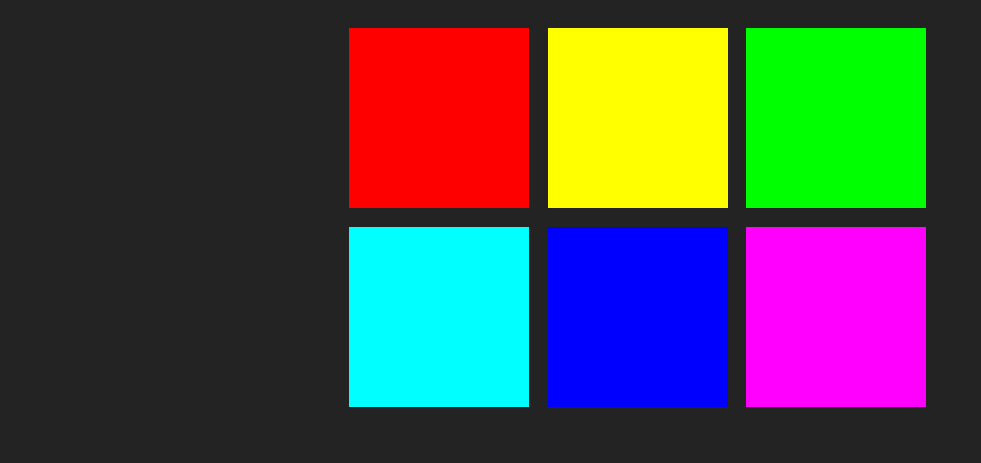
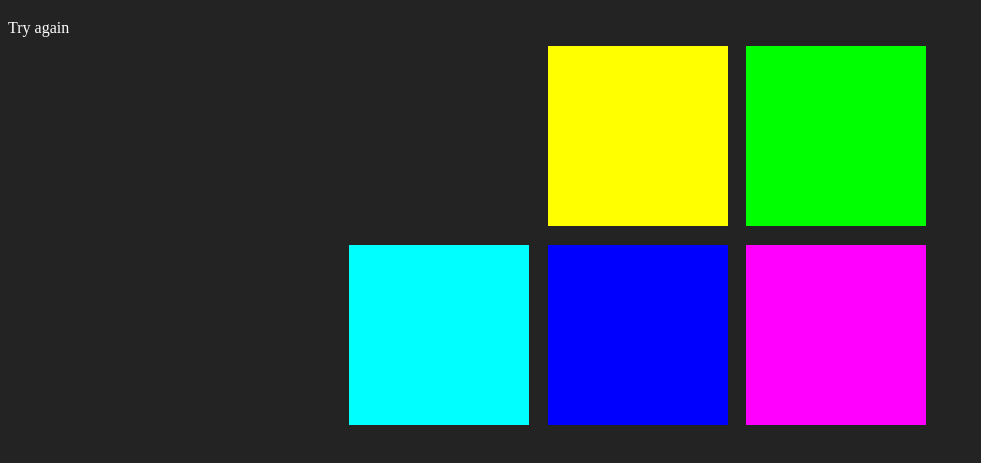
Before and after one commit to andreynho2006/color-game, a plain HTML site: page index.html in a window 1280 px wide. Both pictures are taken after a click on the element 439 px from the left and 179 px from the top of the page. Shown: the part 61-524 px from the top of the page, without its empty margins (0-981 px from the left). Drawn offline with Linux system fonts and the light colour scheme.

Commit message:
make color button display none if not guess, and error message

```diff
--- a/colorGame.css
+++ b/colorGame.css
@@ -18,3 +18,7 @@ body {
 h1 {
     color: white;
 }
+
+span {
+    color: #fff;
+}
--- a/colorGame.js
+++ b/colorGame.js
@@ -10,8 +10,11 @@ var colors = [
 var squares = document.querySelectorAll(".square");
 
 var pickedColor = colors[3];
-console.log(pickedColor);
+//console.log(pickedColor);
 var colorDisplay = document.getElementById("colorDisplay");
+var messageDisplay = document.querySelector("#message");
+
+
 
 colorDisplay.textContent = pickedColor;
 
@@ -23,12 +26,14 @@ for( var i = 0; i < squares.length; i++) {
     squares[i].addEventListener("click", function() {
         //grab color of clicked square
         var clickedColor = this.style.background;
-        console.log(clickedColor);
+        //console.log(clickedColor);
         //compare color to picked color
         if(clickedColor === pickedColor) {
-            alert("Corect");
+           // alert("Corect");
         } else {
-            alert("Wrong");
+            this.style.background = "#232323";
+            //alert("Wrong");
+            messageDisplay.textContent = "Try again";
         }
     });
 }
--- a/index.html
+++ b/index.html
@@ -11,6 +11,10 @@
 
     <h1> Great <span id="colorDisplay">RGB</span> COLOR GAME</h1>
 
+    <div>
+        <span id="message"></span>
+    </div>
+
     <div id="container">
         <div class="square"></div>
         <div class="square"></div>
```
